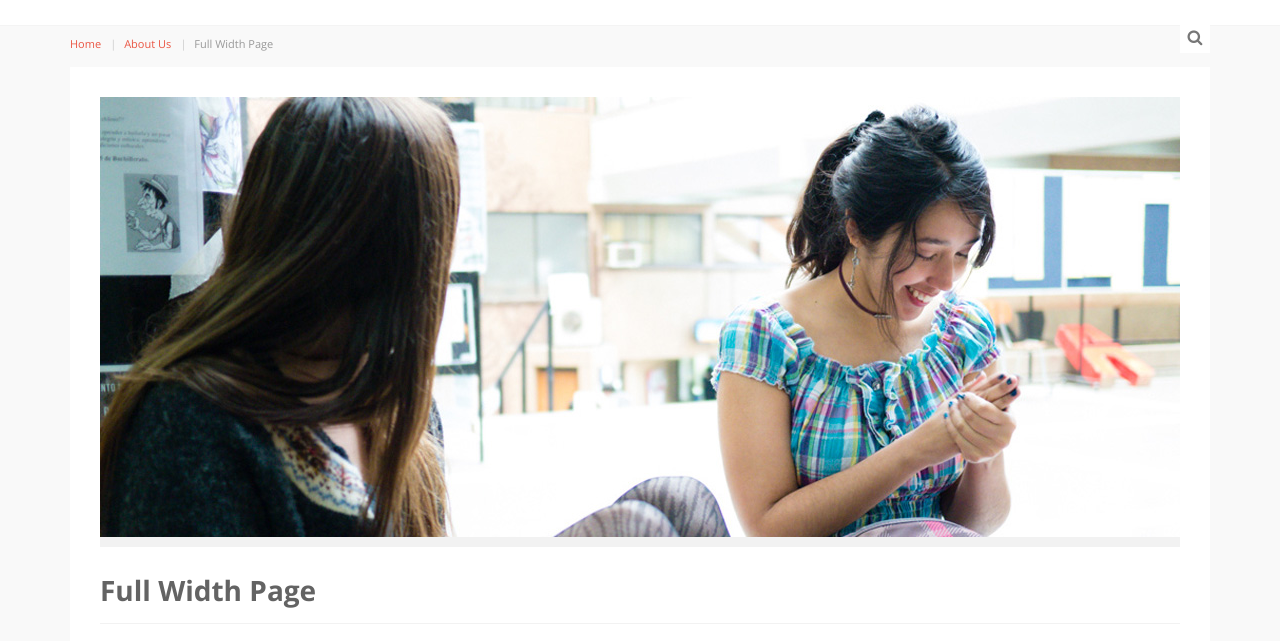
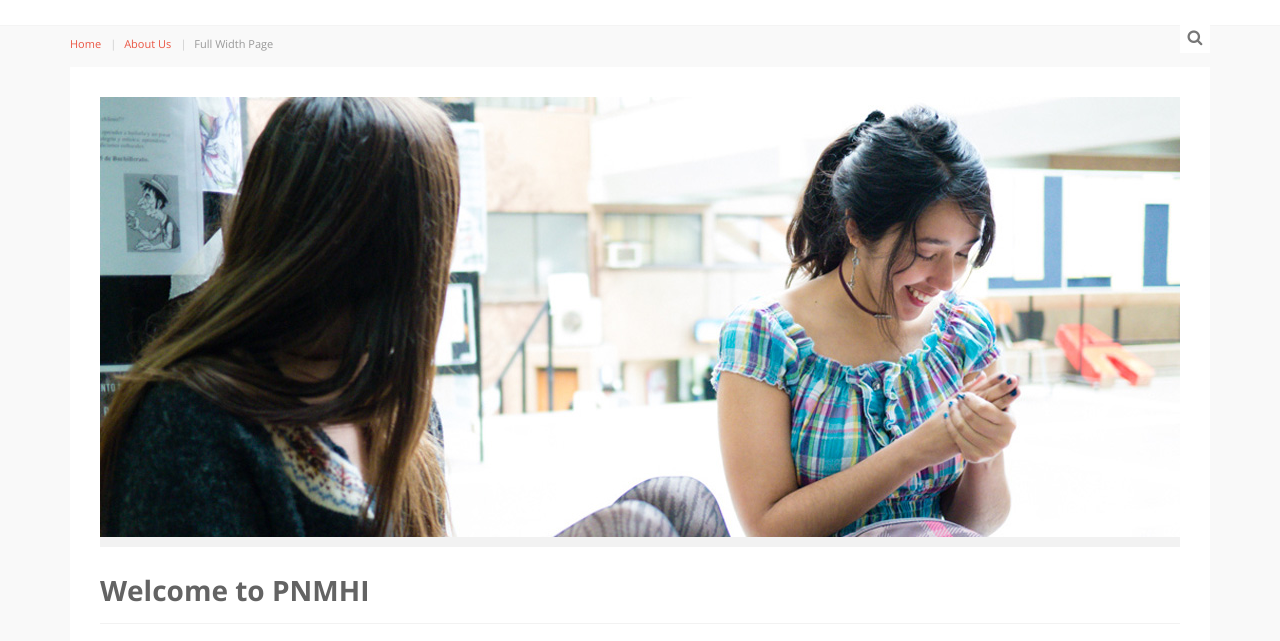
Before and after one commit to pnmf/foundation, a plain HTML site: page welcome.html in a window 1280 px wide. Shown: the part 145-786 px from the top of the page. Drawn offline with nearby package versions, Linux system fonts and the light colour scheme; some packages are replaced by stand-ins of ours.

Commit message:
adding missing files

```diff
--- a/welcome.html
+++ b/welcome.html
@@ -153,7 +153,7 @@
                             <img src="img/full-width.jpg" alt="Full width image" />
                         </figure>
 
-                        <h1 class="page-title">Full Width Page</h1>
+                        <h1 class="page-title">Welcome to PNMHI</h1>
 
                         <div class="news-body">
 
```
